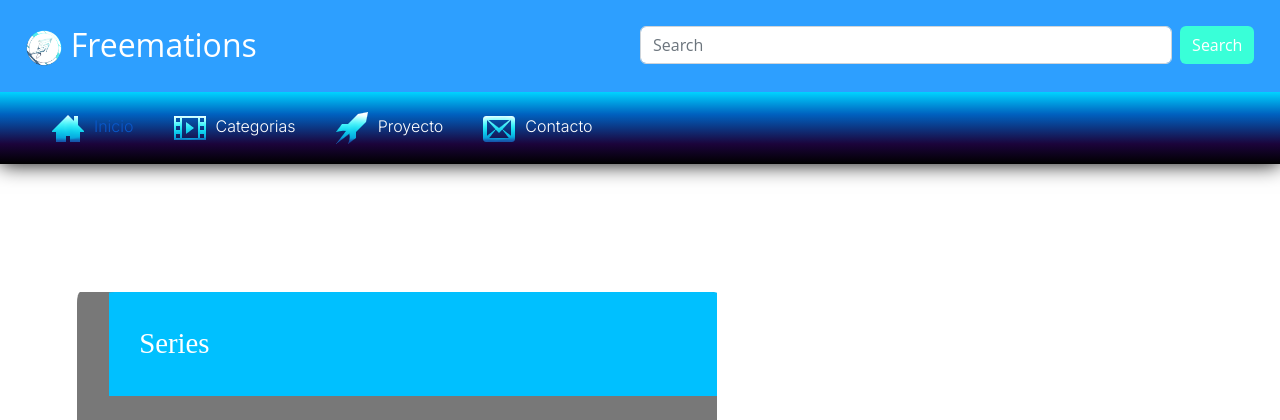
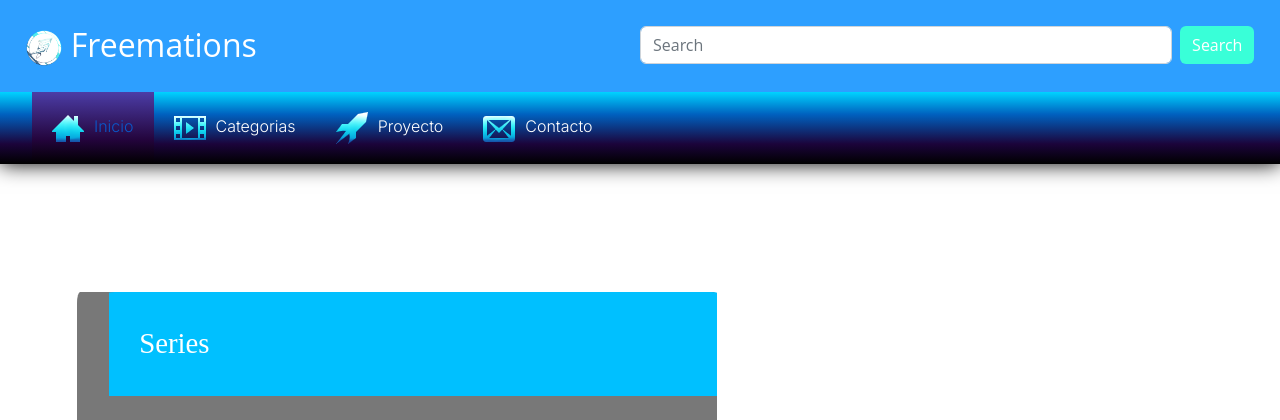
Before and after one commit to Freemations/Freemations, a PHP site: page / in a window 1280 px wide, with the pointer over the restyled element. Shown: the top 420 px of the page. Run offline with PHP 8.4, Linux system fonts and the light colour scheme.

Commit message:
Update estilos.css

```diff
--- a/CSS/estilos.css
+++ b/CSS/estilos.css
@@ -141,6 +141,11 @@ header nav ul li img {
 header nav ul li a:hover {
 
 	content:'';
+	background: rgb(0,0,0);
+	background: -moz-linear-gradient(0deg, rgba(0,0,0,1) 0%, rgba(35,4,59,1) 33%, rgba(76,61,167,1) 100%);
+	background: -webkit-linear-gradient(0deg, rgba(0,0,0,1) 0%, rgba(35,4,59,1) 33%, rgba(76,61,167,1) 100%);
+	background: linear-gradient(0deg, rgba(0,0,0,1) 0%, rgba(35,4,59,1) 33%, rgba(76,61,167,1) 100%);
+	filter: progid:DXImageTransform.Microsoft.gradient(startColorstr="#000000",endColorstr="#4c3da7",GradientType=1);
   	transition:1s;
 
 }
```
